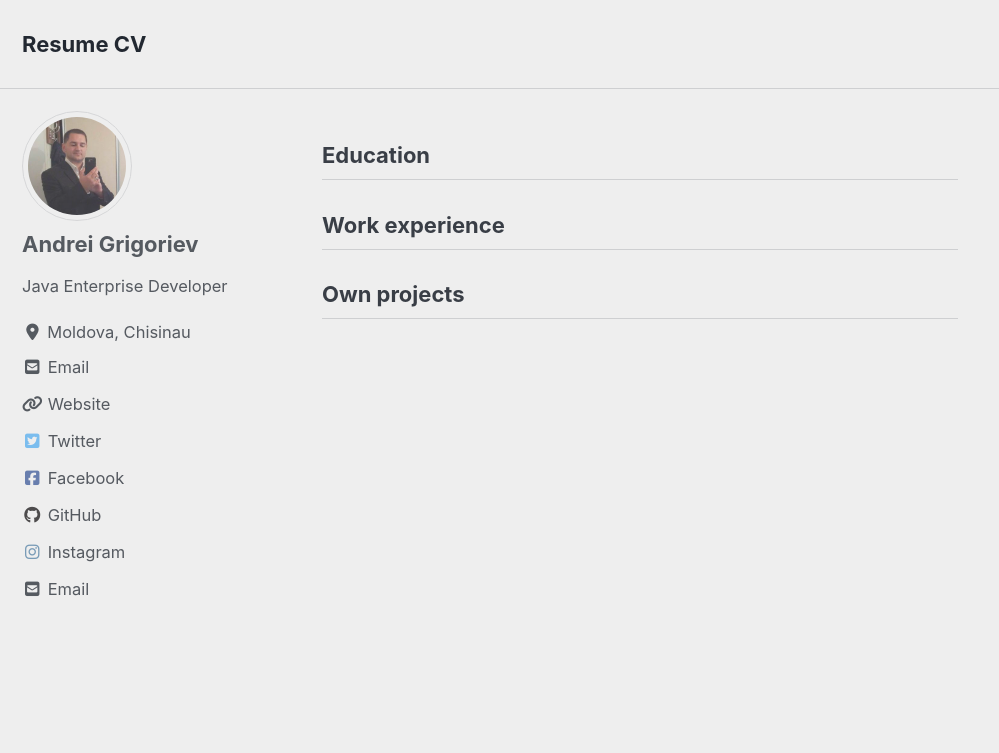
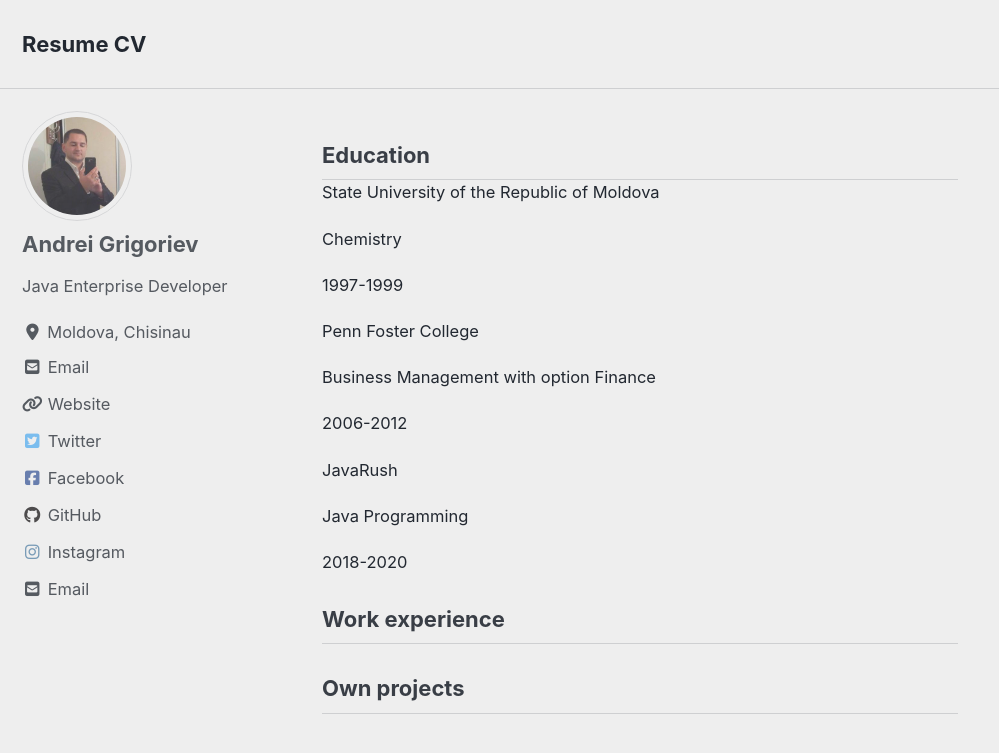
Before and after one commit to grigorievfinance/grigorievfinance.github.io, a Jekyll site: the page built from index.html, in a window 1280 px wide and 900 px high. Shown: the top 753 px of the window, without its empty margins (0-999 px from the left). Built offline with Jekyll 4.4.1, drawn with Linux system fonts in a browser that asks for light colours; cached includes are drawn as plain includes; nearby versions of some CDN libraries; the list of posts is cut into pages by our own code.

Commit message:
add education

```diff
--- a/_layouts/home.html
+++ b/_layouts/home.html
@@ -5,5 +5,21 @@ layout: archive
 {{ content }}
 
 <h3 class="archive__subtitle">{{ site.data.ui-text[site.locale].education_label | default: "Education" }}</h3>
+
+<p class="archive__item-excerpt" itemprop="description">{{ site.data.ui-text[site.locale].education1_name | default: "State University of the Republic of Moldova" }}</p>
+<p class="archive__item-excerpt" itemprop="description">{{ site.data.ui-text[site.locale].education1_description | default: "Chemistry" }}</p>
+<p class="archive__item-excerpt" itemprop="description">{{ site.data.ui-text[site.locale].education1_date | default: "1997-1999" }}</p>
+
+<p class="archive__item-excerpt" itemprop="description">{{ site.data.ui-text[site.locale].education2_name | default: "Penn Foster College" }}</p>
+<p class="archive__item-excerpt" itemprop="description">{{ site.data.ui-text[site.locale].education2_description | default: "Business Management with option Finance" }}</p>
+<p class="archive__item-excerpt" itemprop="description">{{ site.data.ui-text[site.locale].education2_date | default: "2006-2012" }}</p>
+
+<p class="archive__item-excerpt" itemprop="description">{{ site.data.ui-text[site.locale].education3_name | default: "JavaRush" }}</p>
+<p class="archive__item-excerpt" itemprop="description">{{ site.data.ui-text[site.locale].education3_description | default: "Java Programming" }}</p>
+<p class="archive__item-excerpt" itemprop="description">{{ site.data.ui-text[site.locale].education3_date | default: "2018-2020" }}</p>
+
+
 <h3 class="archive__subtitle">{{ site.data.ui-text[site.locale].experience_label | default: "Work experience" }}</h3>
+
+
 <h3 class="archive__subtitle">{{ site.data.ui-text[site.locale].projects_label | default: "Own projects" }}</h3>
```
Also changed, not shown: _data/ui-text.yml (+19 -1 lines).
